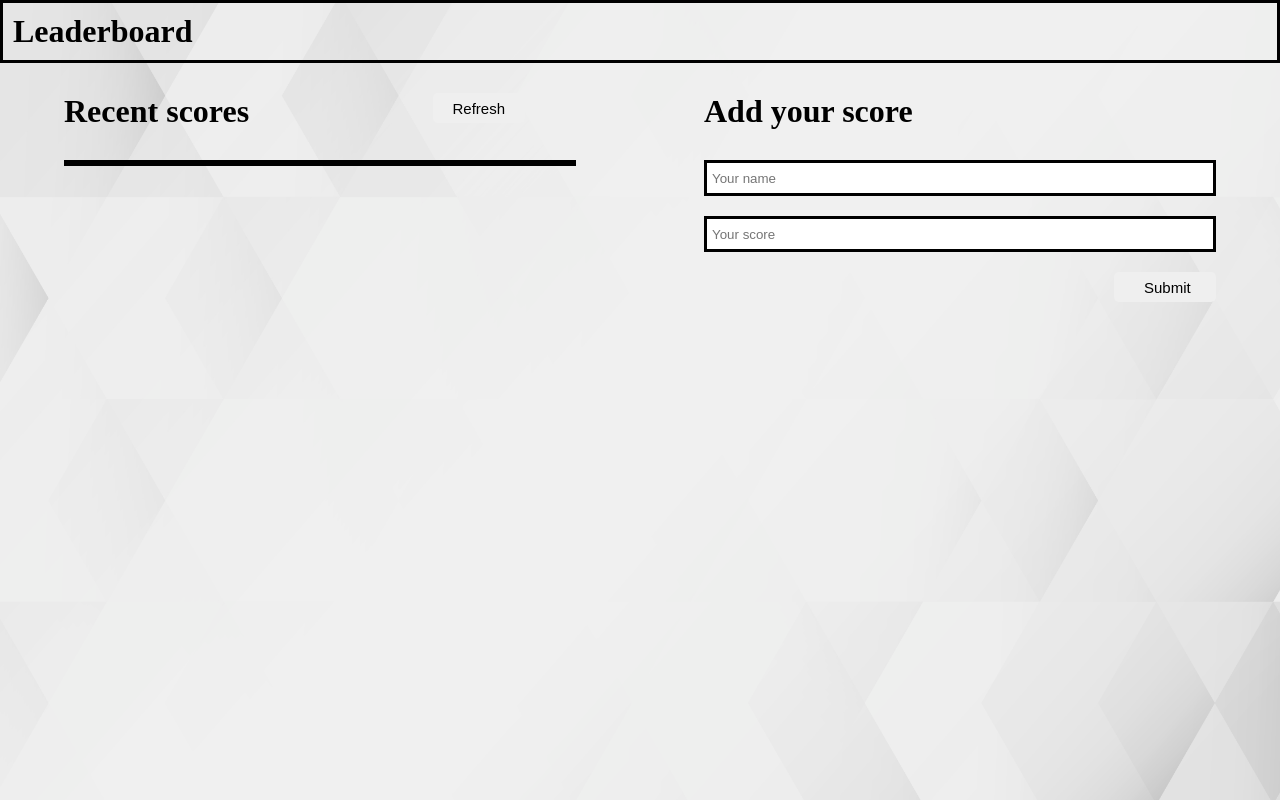
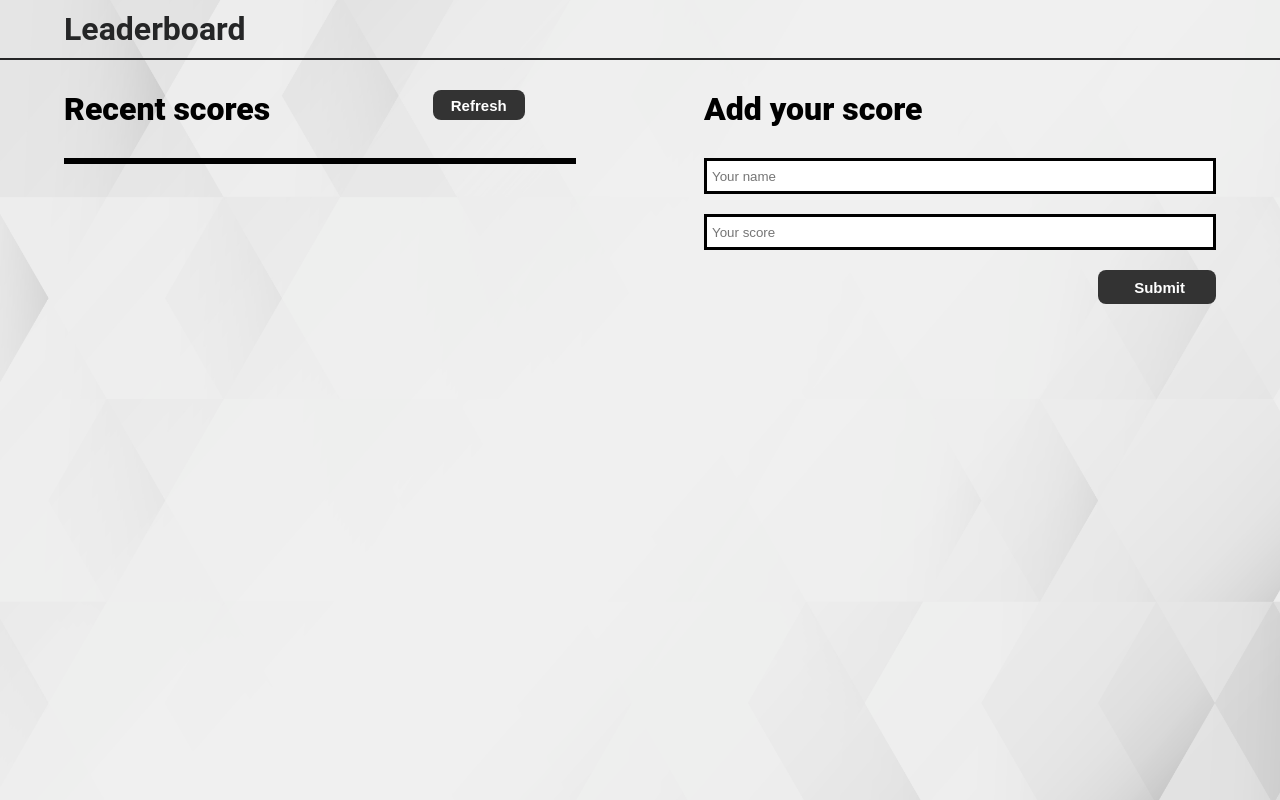
Before and after one commit to dgonzalesi/Leaderboard-APIs, a website built with webpack: page public/index.html in a window 1280 px wide. Built offline with nearby package versions, Linux system fonts and the light colour scheme.

Commit message:
Add font, style to buttons and list.

```diff
--- a/public/index.html
+++ b/public/index.html
@@ -8,18 +8,18 @@
     <title>My Leaderboard</title>
 </head>
 <body>
-    <h1 id="title">Leaderboard</h1>
+    <h1 id="title" class="mainfont">Leaderboard</h1>
     <div id="maincontainer">
         <div id="scores" class="containers">
             <div id="topscore">
-                <h2 class="subtitle">Recent scores</h2>
+                <h2 class="subtitle mainfont">Recent scores</h2>
                 <button id="refresh" type="submit">Refresh</button>
             </div>
             <ul id="mainlist">
             </ul>
         </div>
         <div id="inputscore" class="containers">
-            <h2 class="subtitle">Add your score</h2>
+            <h2 class="subtitle mainfont">Add your score</h2>
             <form action="#" method="post" id="mainform">
                 <input class="inputarea inputfield" type="text" name="name" id="playername" placeholder="Your name" required>
                 <input class="inputarea inputfield" type="text" name="score" id="playerscore" placeholder="Your score" required>
--- a/src/style.css
+++ b/src/style.css
@@ -1,13 +1,19 @@
 #title {
-  color: rgb(0, 0, 0);
+  color: #252627;
   padding: 10px;
-  border: rgb(0, 0, 0) solid 3px;
+  padding-left: 5%;
+  border-bottom: #252627 2px solid;
 }
 
 * {
   list-style: none;
   padding: 0;
   margin: 0;
+  font-family: ;
+}
+
+.mainfont {
+  font-family: 'Roboto', sans-serif;
 }
 
 #maincontainer {
@@ -51,8 +57,11 @@
   padding-bottom: 15px;
   padding-top: 15px;
   line-height: 1px;
-  border-radius: 5px;
+  border-radius: 8px;
   cursor: pointer;
+  color: #fff;
+  font-weight: 800;
+  background-color: #333333;
 }
 
 .subtitle {
@@ -80,15 +89,18 @@ input {
 #submit {
   border: none;
   height: 20px;
-  width: 20%;
+  width: 23%;
   text-align: center;
   font-size: 15px;
-  padding-bottom: 15px;
-  padding-top: 15px;
+  padding-bottom: 17px;
+  padding-top: 17px;
   line-height: 1px;
-  border-radius: 5px;
+  border-radius: 8px;
   cursor: pointer;
   align-self: flex-end;
+  color: #fff;
+  font-weight: 800;
+  background-color: #333333;
 }
 
 html {
@@ -98,3 +110,8 @@ html {
   -o-background-size: cover;
   background-size: cover;
 }
+
+.player-score {
+  padding: 5px 20px 5px 20px;
+  color: #333333;
+}
```
